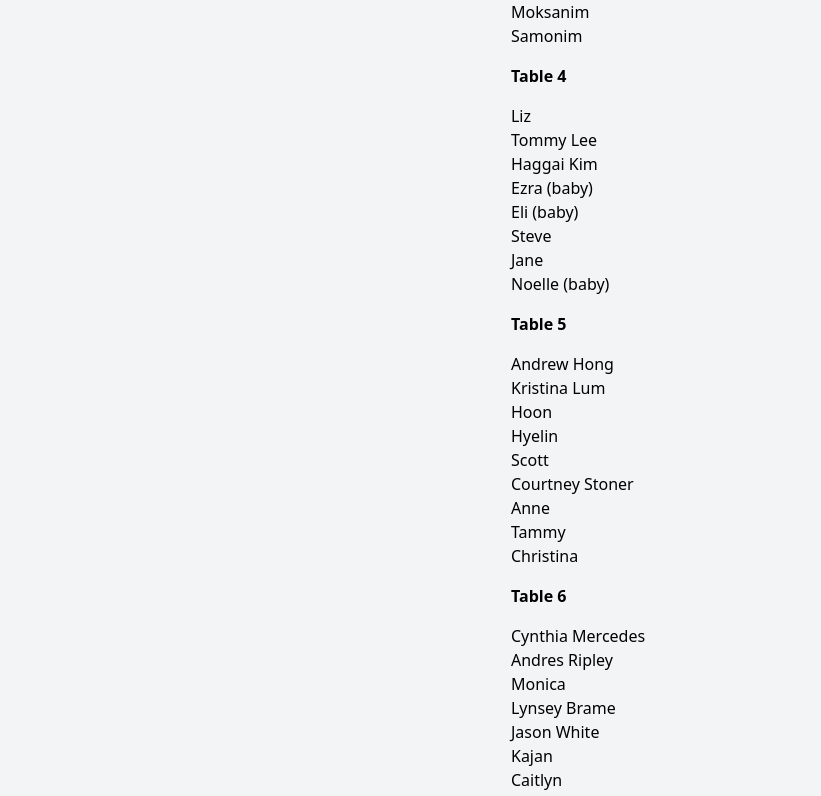
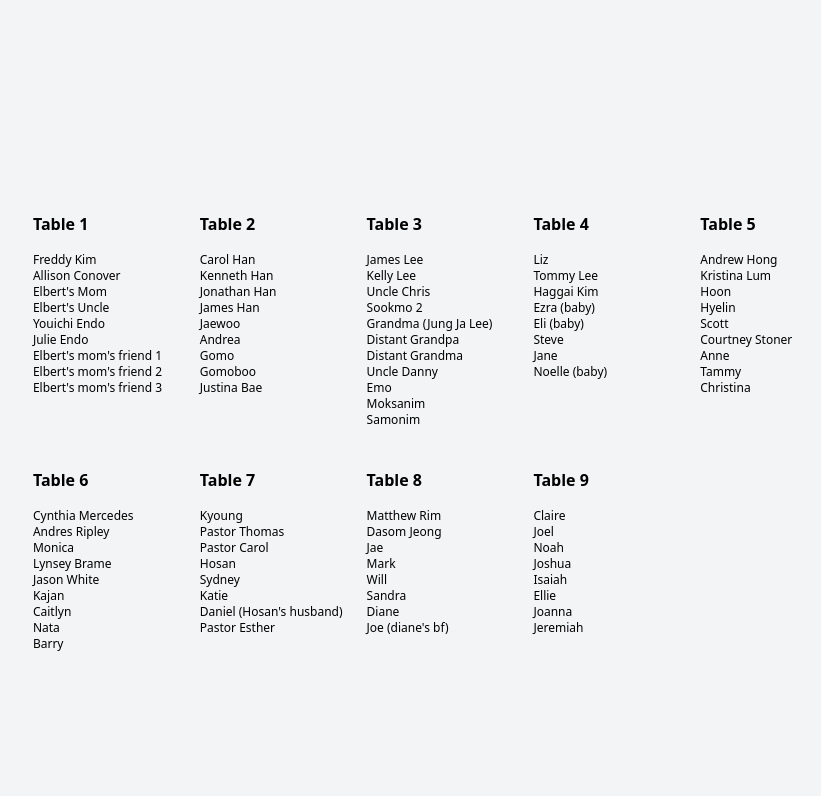
Before and after one commit to mrelbert/nextjs-with-tailwindcss, a Next.js app: page / in a window 1280 px wide. Shown: the top 796 px of the page, without its empty margins (202-1023 px from the left). Built offline with nearby package versions, Linux system fonts and the light colour scheme.

Commit message:
change font size to xs

```diff
--- a/pages/index.tsx
+++ b/pages/index.tsx
@@ -1,8 +1,10 @@
 import Head from "next/head";
+import Link from "next/link";
 import WeddingSeatingArrangement from "./tables";
-import groups from "./api/data.json";
+import Groups from "./api/data.json";
 
 export default function LandingPage(): JSX.Element {
+  const groups: {[key:string]: string[]} = Groups;
   return (
     <>
       <Head>
@@ -10,50 +12,23 @@ export default function LandingPage(): JSX.Element {
         <meta name="description" content="Landing page" />
         <link rel="icon" href="/favicon.ico" />
       </Head>
-      <div className="min-h-screen flex flex-row overflow-x-auto scrollable-container">
-        <div className="flex-shrink-0">
-          <h1 className="text-center text-3xl font-bold">Table Arrangements</h1>
-          <div className="text-center text-lg italic">
-            Feel free to sit anywhere within your table!
-          </div>
+      <div className="container mx-auto px-4 pt-12">
+        {/* <h1 className="text-center text-4xl font-bold text-gray-800 mb-2">
+          Table Arrangements
+        </h1>
+        <div className="text-center text-lg italic text-gray-500 mb-6 pt-2">
+          Feel free to sit anywhere within your table!
         </div>
-        <div className="flex-nowrap flex-row flex-grow">
-          <WeddingSeatingArrangement
-            tableName="Table 1"
-            tableSeats={groups["Table 1"]}
-          />
-          <WeddingSeatingArrangement
-            tableName="Table 2"
-            tableSeats={groups["Table 2"]}
-          />
-          <WeddingSeatingArrangement
-            tableName="Table 3"
-            tableSeats={groups["Table 3"]}
-          />
-          <WeddingSeatingArrangement
-            tableName="Table 4"
-            tableSeats={groups["Table 4"]}
-          />
-          <WeddingSeatingArrangement
-            tableName="Table 5"
-            tableSeats={groups["Table 5"]}
-          />
-          <WeddingSeatingArrangement
-            tableName="Table 6"
-            tableSeats={groups["Table 6"]}
-          />
-          <WeddingSeatingArrangement
-            tableName="Table 7"
-            tableSeats={groups["Table 7"]}
-          />
-          <WeddingSeatingArrangement
-            tableName="Table 8"
-            tableSeats={groups["Table 8"]}
-          />
-          <WeddingSeatingArrangement
-            tableName="Table 9"
-            tableSeats={groups["Table 9"]}
-          />
+        <hr />   */}
+        <div className="pt-8 grid grid-cols-5 gap-6">
+          {Object.keys(groups).map((table, index) => (
+            <div key={index}>
+              <WeddingSeatingArrangement
+                tableName={table}
+                tableSeats={groups[table]}
+              />
+            </div>
+          ))}
         </div>
       </div>
     </>
--- a/pages/tables.tsx
+++ b/pages/tables.tsx
@@ -4,9 +4,9 @@ function WeddingSeatingArrangement({ tableName, tableSeats }: { tableName: strin
   return (
     <div>
       <h1><b>{tableName}</b></h1>
-      <ul className='py-4'>
+      <ul className='py-4 text-xs'>
         {tableSeats && tableSeats.map((person, index) => (
-          <li key={index}>{person}</li>
+          <li className="text-xs" key={index}>{person}</li>
         ))}
       </ul>
     </div>
```
